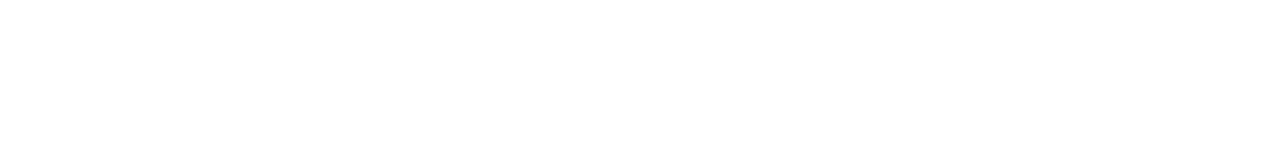
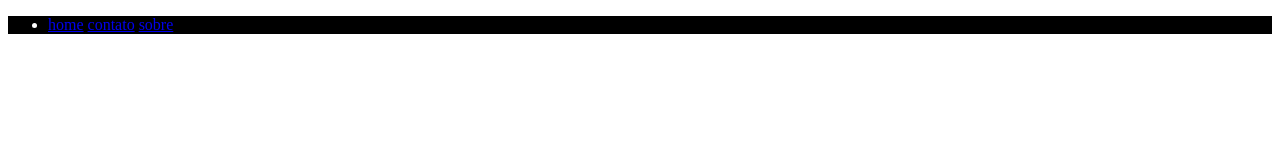
Before and after one commit to MatheusA2004/teste_repositorio, a plain HTML site: page index.html in a window 1280 px wide. Drawn offline with Linux system fonts and the light colour scheme.

Commit message:
adicionando o header e css

```diff
--- a/index.html
+++ b/index.html
@@ -5,8 +5,19 @@
    <meta http-equiv="X-UA-Compatible" content="IE=edge">
    <meta name="viewport" content="width=device-width, initial-scale=1.0">
    <title>Document</title>
+   <link rel="stylesheet" href="style.css">
 </head>
 <body>
 
+   <header>
+      <ul>
+         <li>
+            <a href="#">home</a>
+            <a href="#">contato</a>
+            <a href="#">sobre</a>
+         </li>
+      </ul>
+   </header>
+
 </body>
 </html>
--- /dev/null
+++ b/style.css
@@ -0,0 +1,4 @@
+header{
+   background-color: black;
+   color: white;
+}
```
